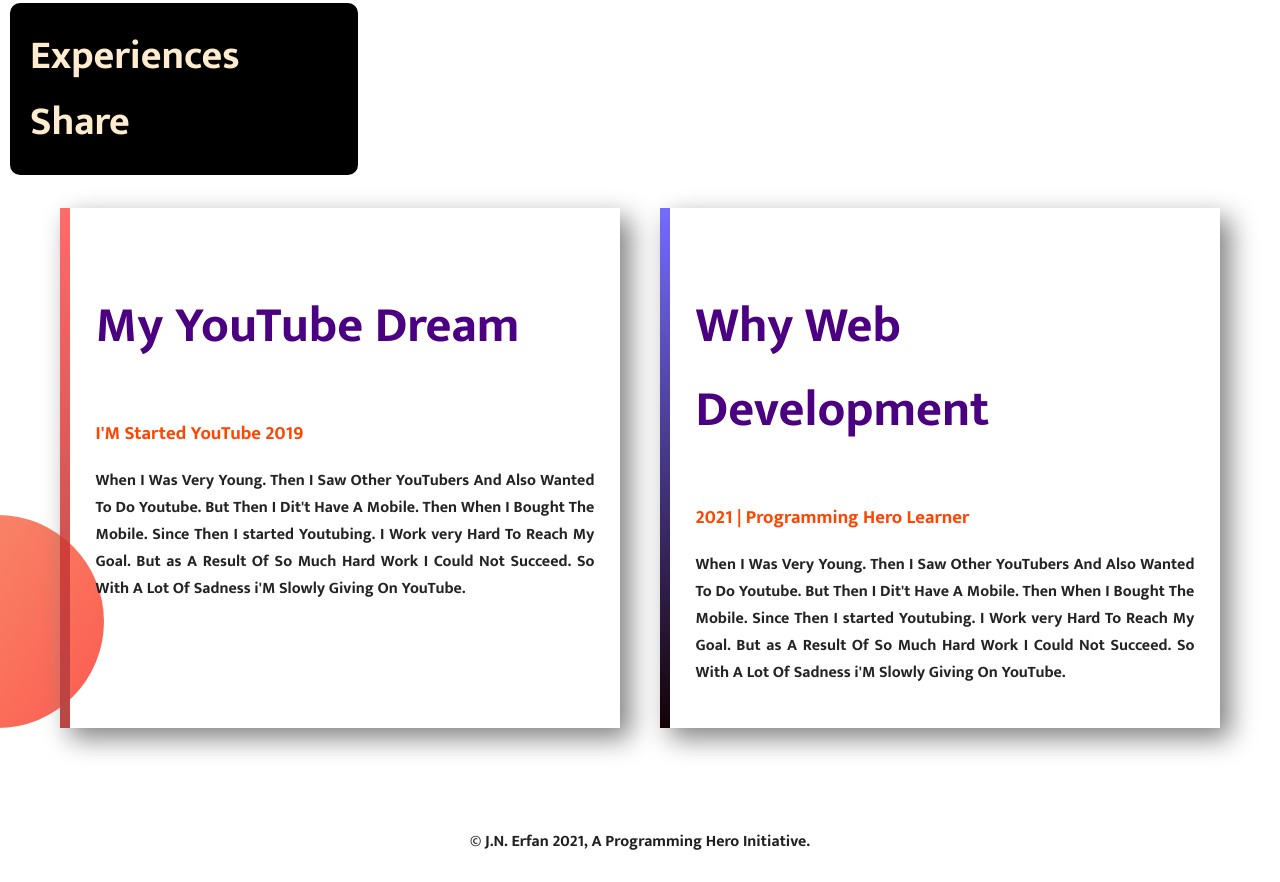
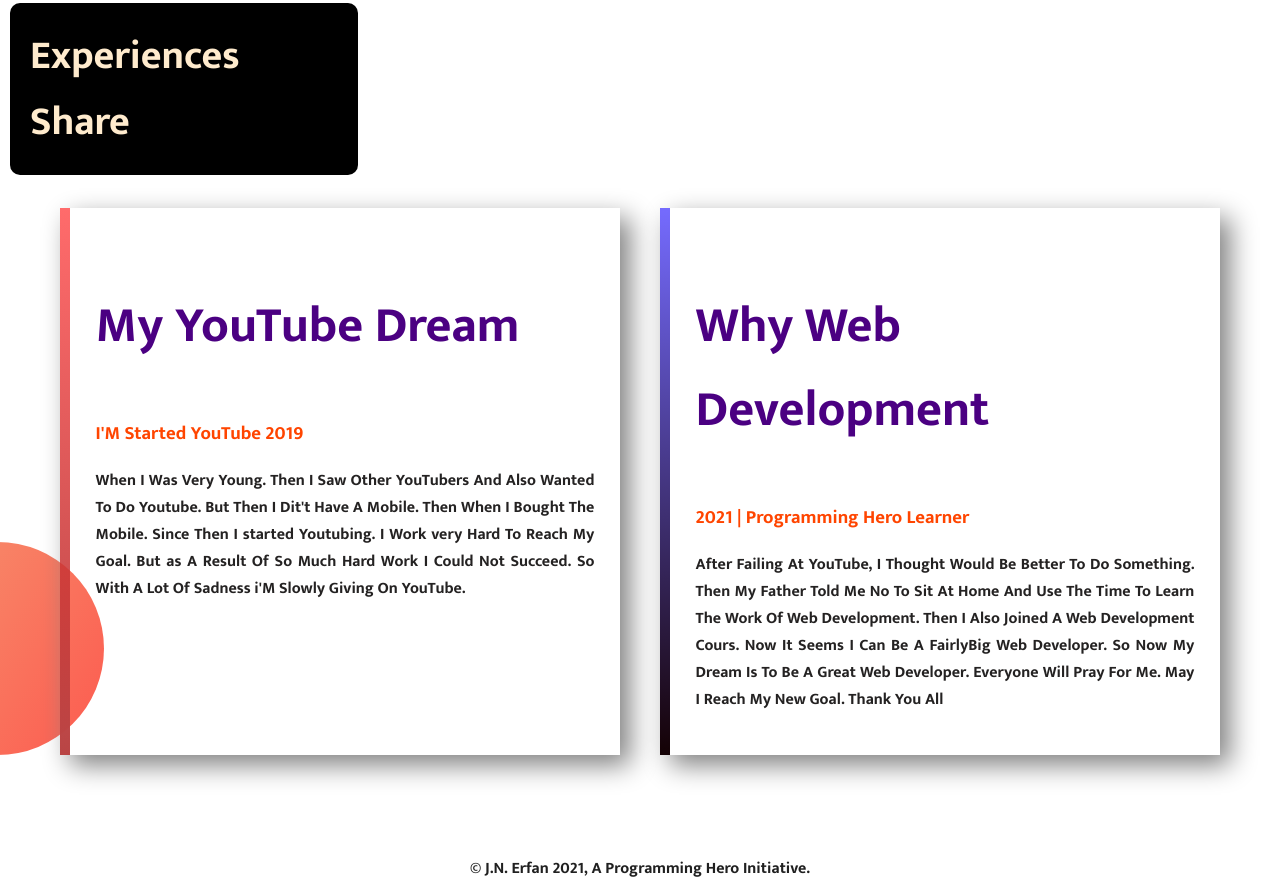
Before and after one commit to jnErfan/Own-Make-Web-Site, a plain HTML site: page index.html in a window 1280 px wide. Shown: the part 1497-2379 px from the top of the page. Before the commit the page ends 2352 px from the top, so only its background shows below. Drawn offline with Linux system fonts and the light colour scheme.

Commit message:
last commit

```diff
--- a/index.html
+++ b/index.html
@@ -73,12 +73,10 @@
             <div id="shadow2" class="haf-width2 ">
                 <h3 class="h3">Why Web Development</h3>
                 <h3 class="secend">2021 | Programming Hero Learner</h3>
-                <p class="p-tag">When I Was Very Young. Then I Saw Other YouTubers And Also Wanted To Do Youtube. But
-                    Then I Dit't
-                    Have A
-                    Mobile. Then When I Bought The Mobile. Since Then I started Youtubing. I Work very Hard To Reach My
-                    Goal. But as A Result Of So Much Hard Work I Could Not Succeed. So With A Lot Of Sadness i'M Slowly
-                    Giving On YouTube.</p>
+                <p class="p-tag">After Failing At YouTube, I Thought Would Be Better To Do Something. Then My Father
+                    Told Me No To Sit At Home And Use The Time To Learn The Work Of Web Development. Then I Also Joined
+                    A Web Development Cours. Now It Seems I Can Be A FairlyBig Web Developer. So Now My Dream Is To Be A
+                    Great Web Developer. Everyone Will Pray For Me. May I Reach My New Goal. Thank You All</p>
             </div>
         </div>
     </section>
```
